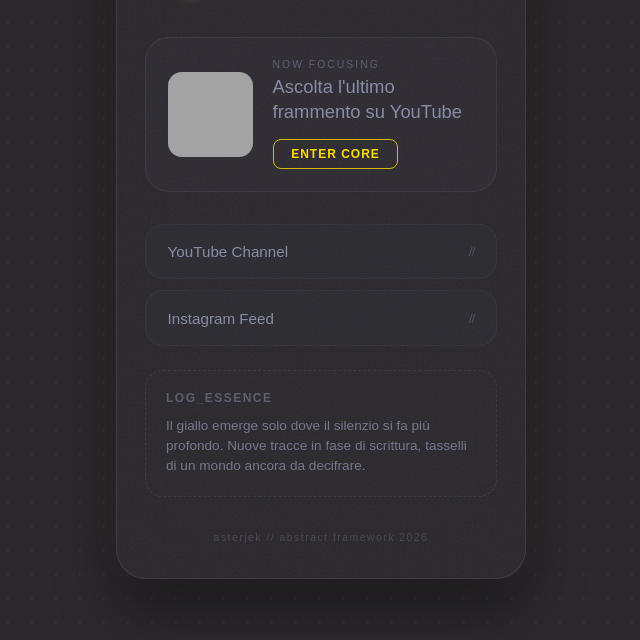
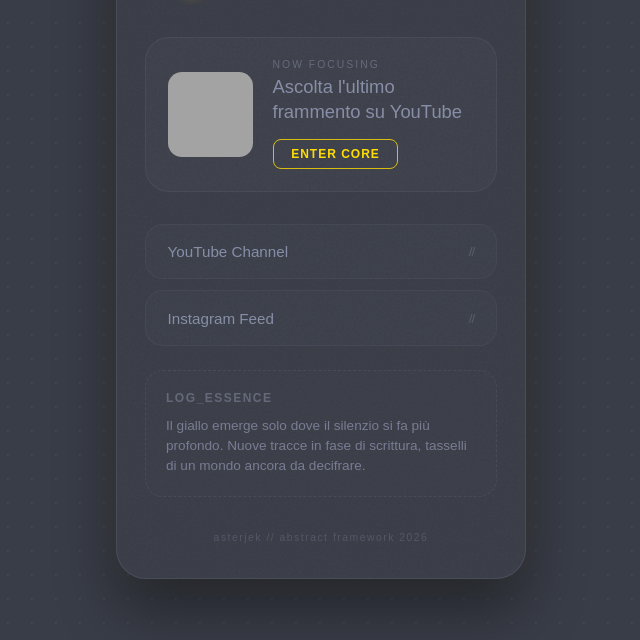
Before and after one commit to eccoJEK/bio, a plain HTML site: page index.html in a window 1280 px wide. Shown: the part 160-800 px from the top of the page, without its empty margins (319-959 px from the left). Drawn offline with Linux system fonts and the light colour scheme; grey boxes are pictures that could not be loaded; a web font is replaced by a local one.

Commit message:
Update style.css

```diff
--- a/style.css
+++ b/style.css
@@ -1,6 +1,6 @@
 :root {
   /* --- PALETTE UFFICIALE (SOLO I TUOI 3 COLORI) --- */
-  --anthracite: 43, 41, 46;
+  --anthracite: 57, 61, 71;
   --cool-grey: 140, 146, 172;
   --banana-yellow: 254, 221, 0;
 
```
